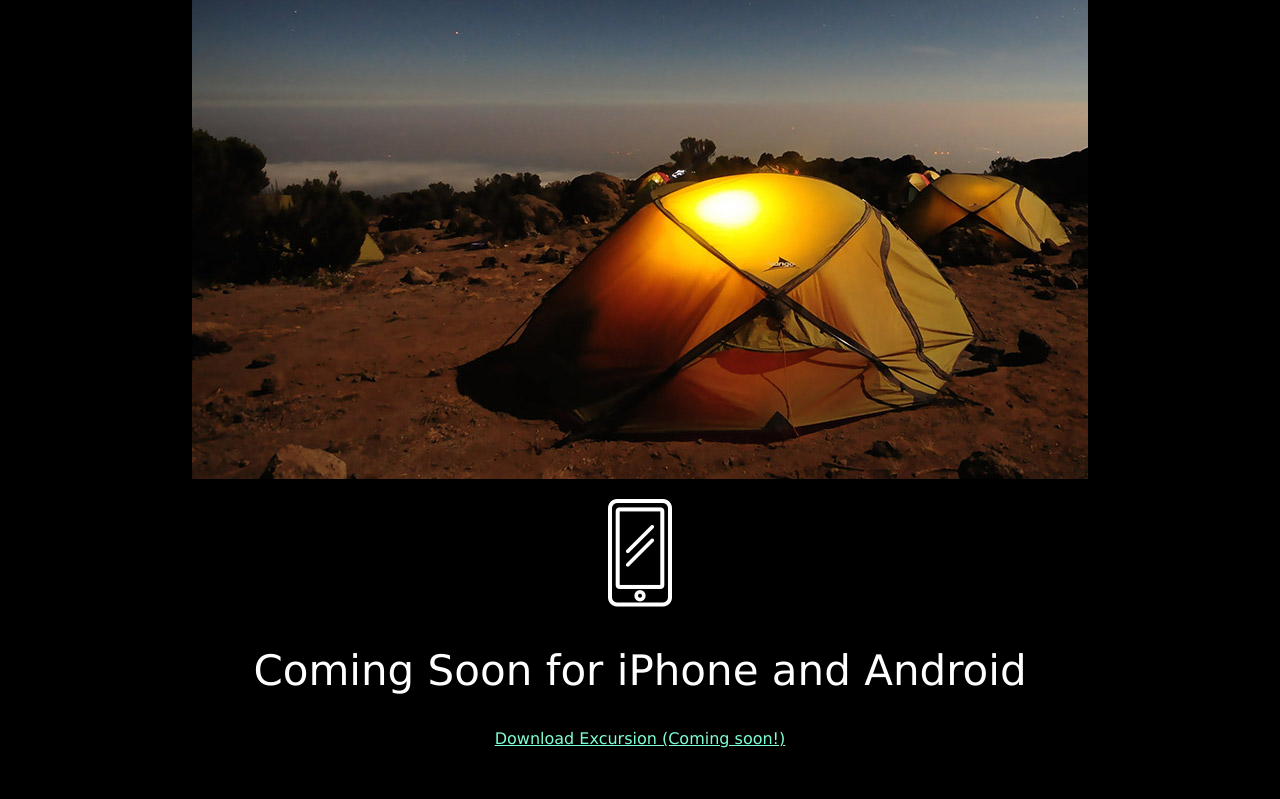
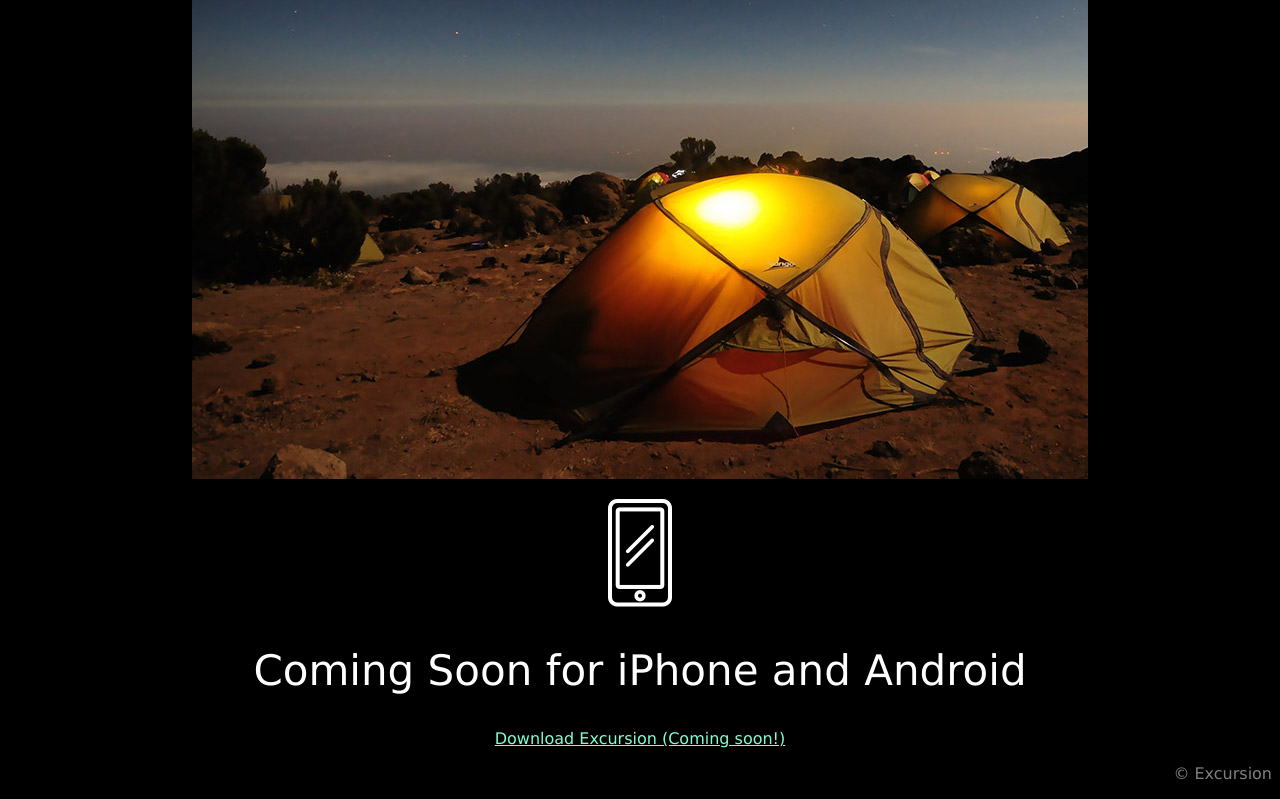
Before and after one commit to frgeek/excursion, a plain HTML site: page index.html in a window 1280 px wide. Shown: the part 526-1325 px from the top of the page. Before the commit the page ends 1290 px from the top, so only its background shows below. Drawn offline with Linux system fonts and the light colour scheme.

Commit message:
final edits

```diff
--- a/index.html
+++ b/index.html
@@ -33,6 +33,9 @@
        <p>
            <a class="link" href="#">Download Excursion (Coming soon!)</a>
        </p>
+       <p class="copyright">
+           © Excursion
+       </p>
     </div>
 </body>
 </html>
--- a/resources/css/index.css
+++ b/resources/css/index.css
@@ -26,3 +26,8 @@ h2 {
     font-size: 21px;
     color: gray;
 }
+
+.copyright {
+    text-align: right;
+    color: gray;
+}
```
